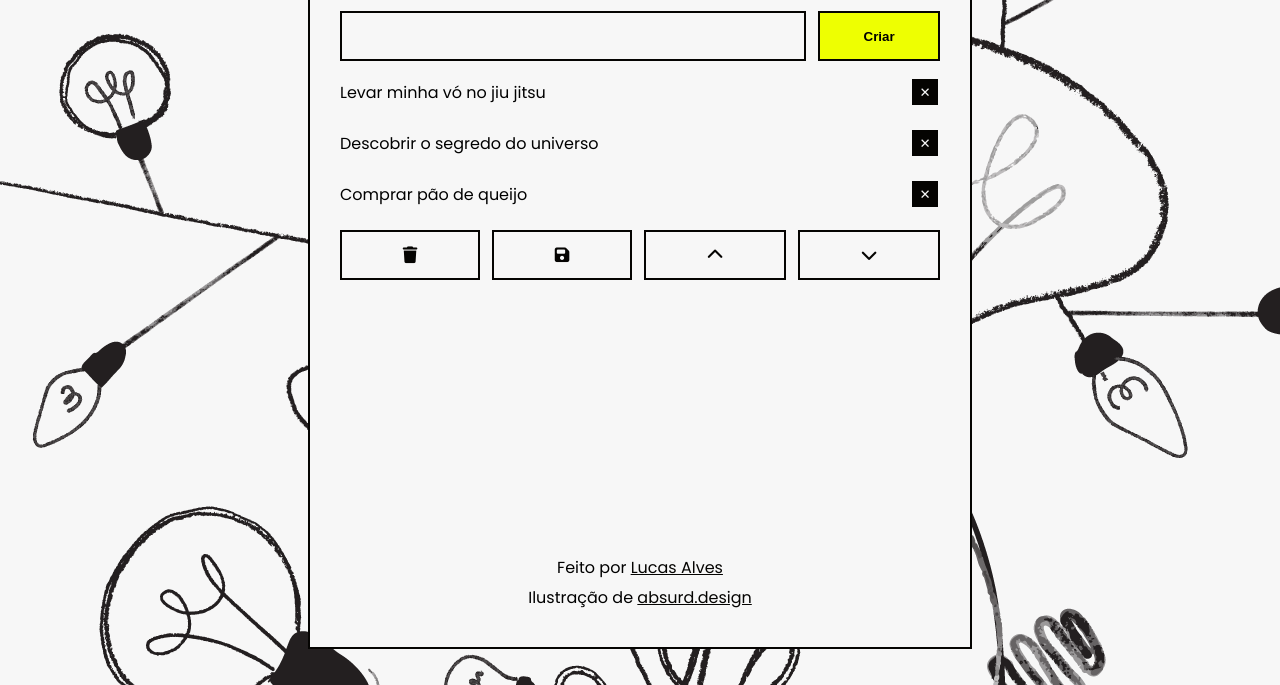
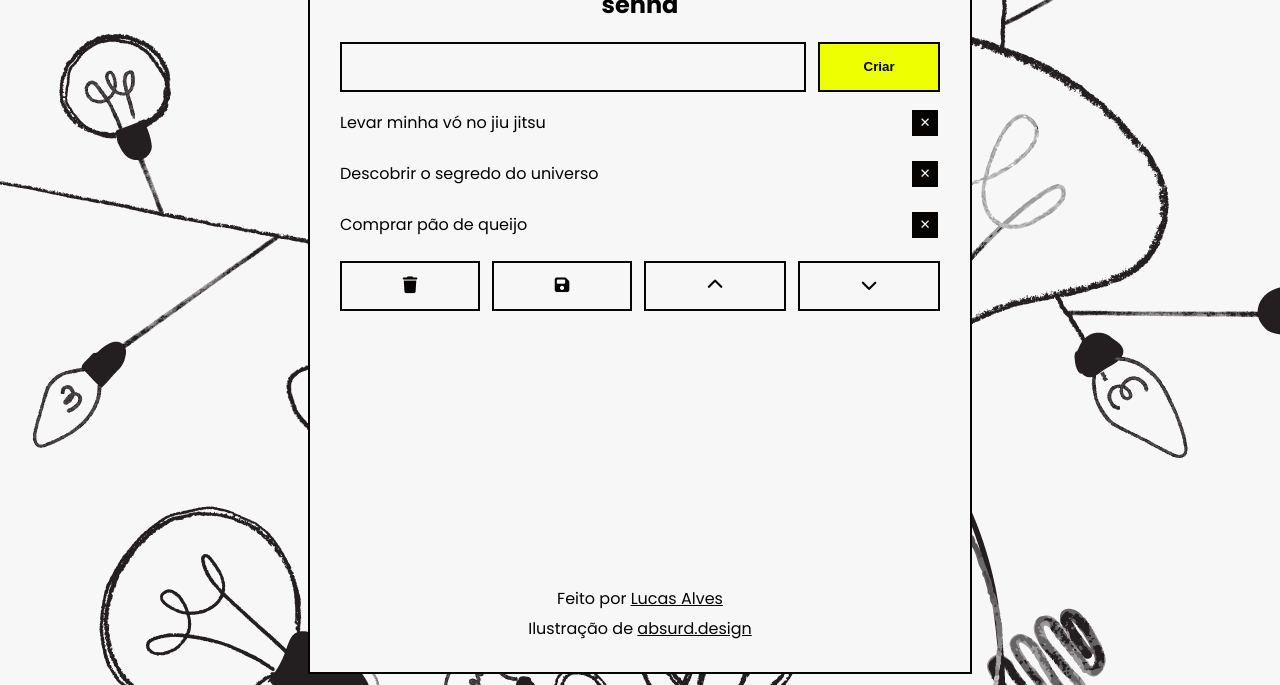
Before and after one commit to lucas-adb/lista-de-tarefas, a plain HTML site: page index.html in a window 1280 px wide. Shown: the part 131-816 px from the top of the page. Drawn offline with Linux system fonts and the light colour scheme.

Commit message:
teste push 2

```diff
--- a/index.html
+++ b/index.html
@@ -16,6 +16,7 @@
 <body>
     <main>
         <h1>Lista de Tarefas</h1>
+        <h2>senha</h2>
         <div id="input-container">
             <input type="text" id="texto-tarefa">
             <button id="criar-btn">Criar</button>
```
